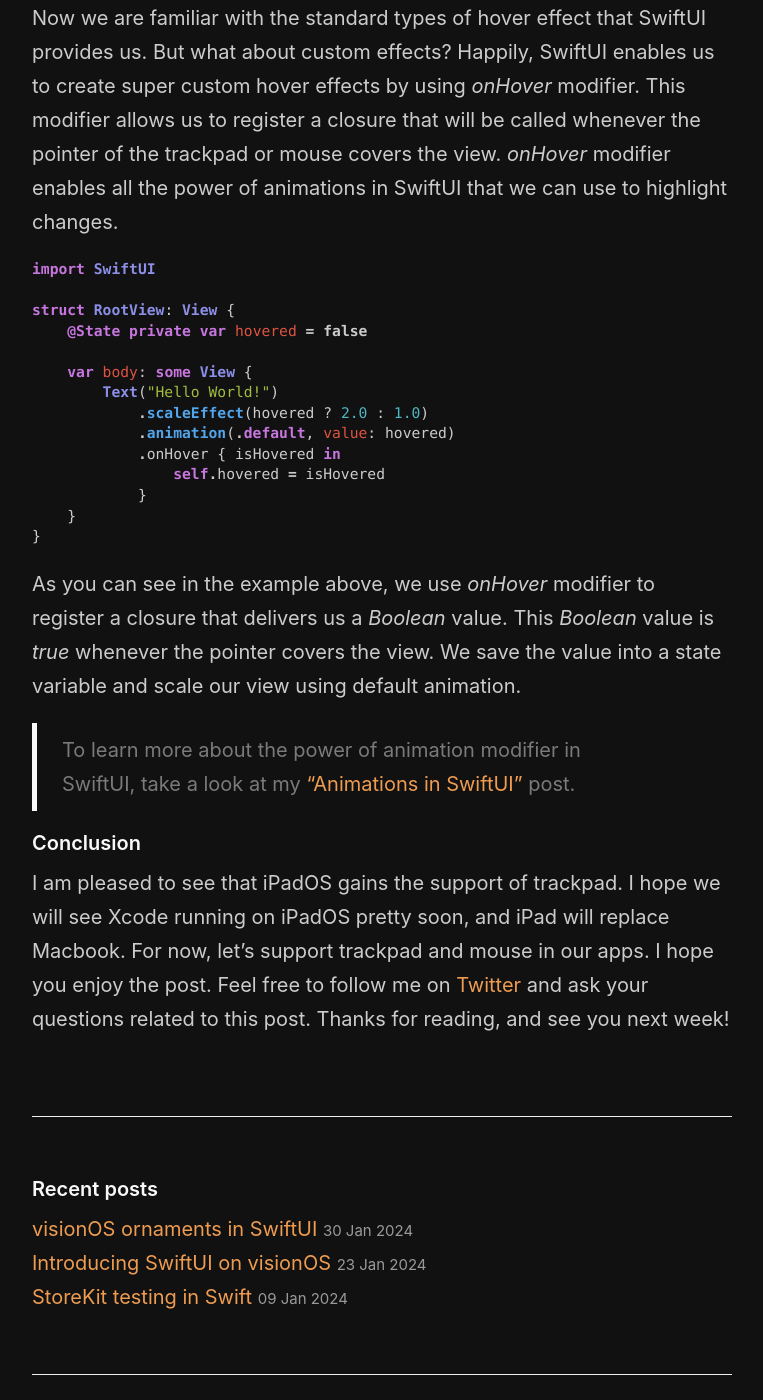
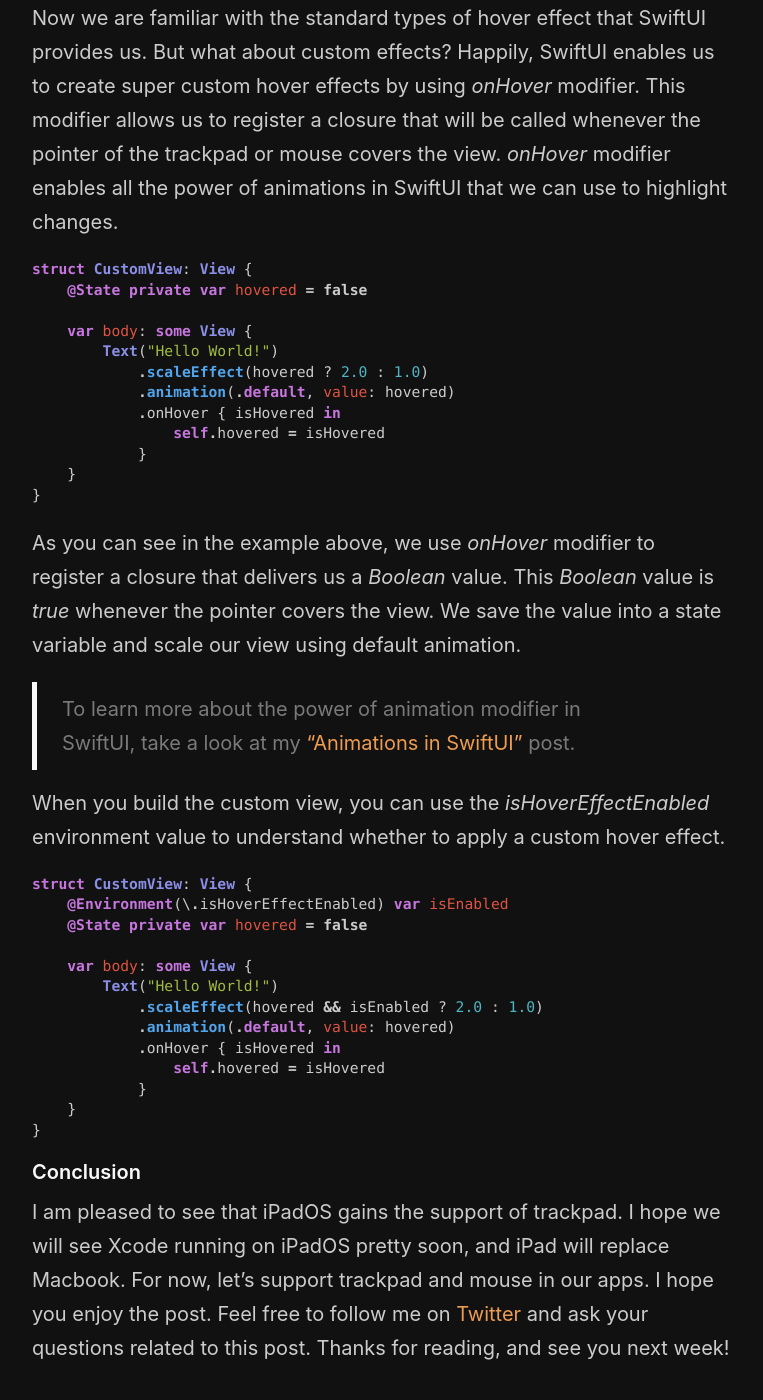
Before and after one commit to mecid/mecid.github.io, a Jekyll site: the page built from _posts/2020-03-25-hover-effect-in-swiftui.md, in a window 1280 px wide and 1400 px high, scrolled down 3089 px. Shown: the whole window, without its empty margins (258-1021 px from the left). Built offline with Jekyll 4.4.1, drawn with Linux system fonts in a browser that asks for light colours.

Commit message:
isHoverEffectEnabled section added to the hover effect post

````diff
--- a/_posts/2020-03-25-hover-effect-in-swiftui.md
+++ b/_posts/2020-03-25-hover-effect-in-swiftui.md
@@ -94,9 +94,7 @@
 Now we are familiar with the standard types of hover effect that SwiftUI provides us. But what about custom effects? Happily, SwiftUI enables us to create super custom hover effects by using *onHover* modifier. This modifier allows us to register a closure that will be called whenever the pointer of the trackpad or mouse covers the view. *onHover* modifier enables all the power of animations in SwiftUI that we can use to highlight changes.
 
 ```swift
-import SwiftUI
-
-struct RootView: View {
+struct CustomView: View {
     @State private var hovered = false
 
     var body: some View {
@@ -114,5 +112,23 @@
 
 > To learn more about the power of animation modifier in SwiftUI, take a look at my ["Animations in SwiftUI"](/2019/06/26/animations-in-swiftui/) post.
 
+When you build the custom view, you can use the *isHoverEffectEnabled* environment value to understand whether to apply a custom hover effect.
+
+```swift
+struct CustomView: View {
+    @Environment(\.isHoverEffectEnabled) var isEnabled
+    @State private var hovered = false
+
+    var body: some View {
+        Text("Hello World!")
+            .scaleEffect(hovered && isEnabled ? 2.0 : 1.0)
+            .animation(.default, value: hovered)
+            .onHover { isHovered in
+                self.hovered = isHovered
+            }
+    }
+}
+```
+
 #### Conclusion
 I am pleased to see that iPadOS gains the support of trackpad. I hope we will see Xcode running on iPadOS pretty soon, and iPad will replace Macbook. For now, let's support trackpad and mouse in our apps. I hope you enjoy the post. Feel free to follow me on [Twitter](https://twitter.com/mecid) and ask your questions related to this post. Thanks for reading, and see you next week!
````
